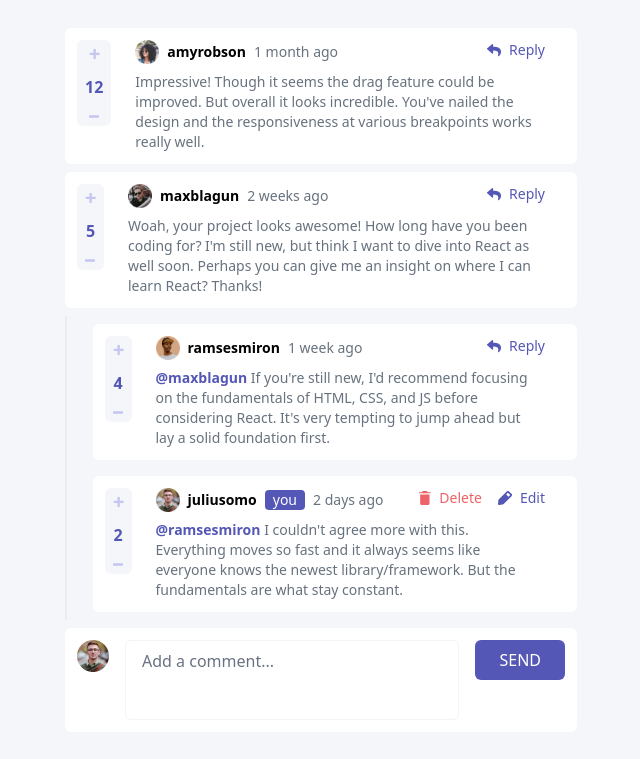
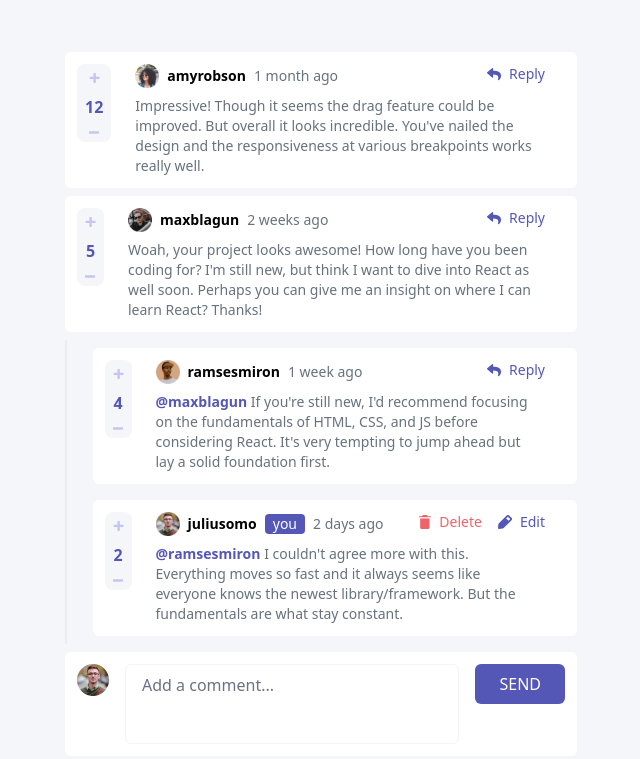
Before and after one commit to Sammie-oje/Comment-App, a website built with Vite: page index.html in a window 1280 px wide. Shown: the whole page, without its empty margins (319-959 px from the left). Built offline with nearby package versions, Linux system fonts and the light colour scheme.

Commit message:
Made the UI nice

```diff
--- a/index.html
+++ b/index.html
@@ -7,8 +7,8 @@
     <meta name="viewport" content="width=device-width, initial-scale=1.0" />
     <title>Comments App</title>
   </head>
-  <body class="bg-grey-50 flex justify-center items-center">
-    <main class="w-75 flex flex-col items-end m-5 md:w-lg">
+  <body class="bg-grey-50 min-h-screen flex justify-center items-center">
+    <main class="w-90 flex flex-col items-center m-4 md:w-lg">
       <section id="comments">
         <!-- Fill with json data -->
       </section>
--- a/src/js/template.js
+++ b/src/js/template.js
@@ -23,7 +23,7 @@ export function template({
     isReply ? "w-19/20 mt-2" : "w-full mb-2 mt-2"
   } p-3 grid grid-cols-2 md:grid-cols-[auto_1fr_auto] gap-6 items-start"
       >
-      <div class="col-start-1 row-start-2 w-fit p-2 bg-grey-50 rounded-md flex flex-row gap-4 items-center md:row-start-1 md:col-start-1 md:flex-col">
+      <div class="col-start-1 row-start-2 w-fit p-2 bg-grey-50 rounded-lg flex flex-row gap-3 items-center md:row-start-1 md:col-start-1 md:flex-col">
         <button class="cursor-pointer" onclick="increaseCount(${id})">
           <svg width="11" height="11" xmlns="http://www.w3.org/2000/svg">
             <path
```
Also changed, not shown: output.css.
